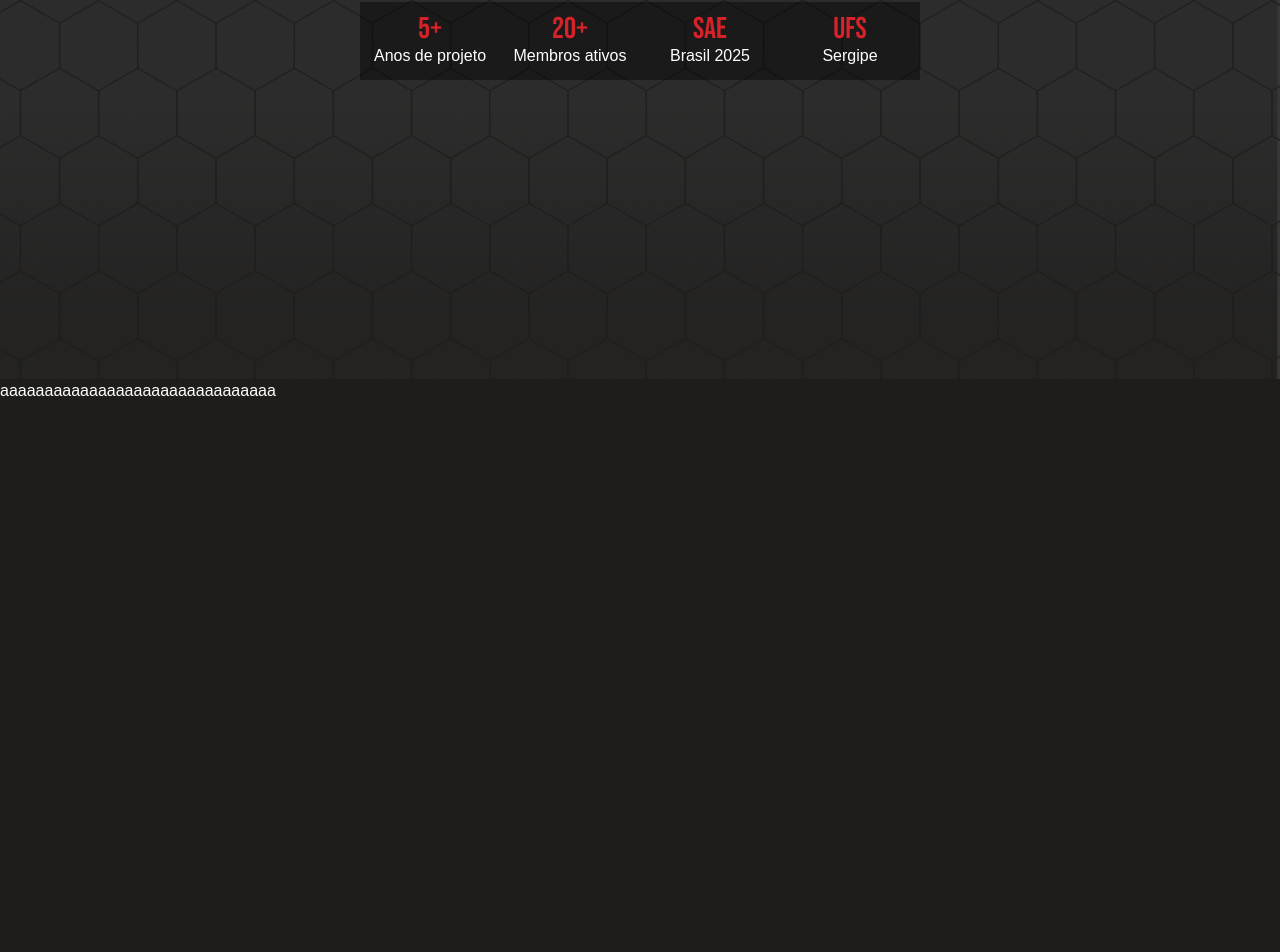
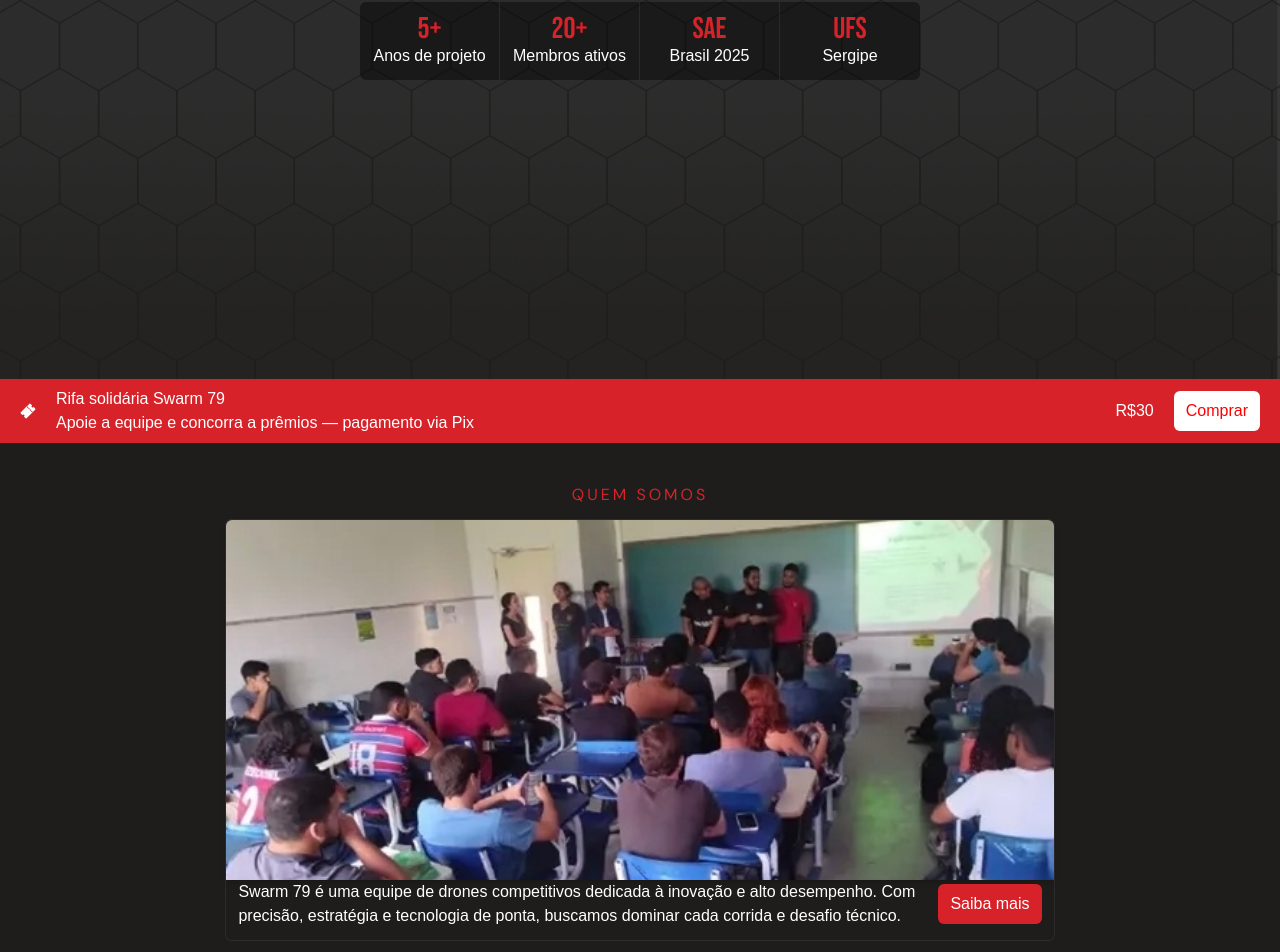
Before and after one commit to david-p-marinho/swarm, a Next.js app: page / in a window 1280 px wide. Shown: the part 421-1373 px from the top of the page. Before the commit the page ends 824 px from the top, so only its background shows below. Built offline with nearby package versions, Linux system fonts and the light colour scheme.

Commit message:
add aboutUs, change styles

```diff
--- a/app/layout.tsx
+++ b/app/layout.tsx
@@ -1,5 +1,5 @@
 import type { Metadata } from "next";
-import { Geist, Geist_Mono, Bebas_Neue, Inter } from "next/font/google";
+import { Geist, Geist_Mono, Bebas_Neue, Inter, DM_Sans } from "next/font/google";
 import "./globals.css";
 
 const geistSans = Geist({
@@ -13,9 +13,14 @@ const geistMono = Geist_Mono({
 });
 
 const bebasNeue = Bebas_Neue({
-  weight: "400", // A Bebas Neue padrão só tem o peso 400
+  weight: "400",
   subsets: ["latin"],
-  variable: "--font-bebas", // Cria uma variável CSS para usarmos depois
+  variable: "--font-bebas",
+});
+
+const dmSans = DM_Sans({
+  subsets: ["latin"],
+  variable: "--font-dm-sans",
 });
 
 const inter = Inter({ subsets: ["latin"] });
@@ -33,7 +38,7 @@ export default function RootLayout({
   return (
     <html
       lang="en"
-      className={`${geistSans.variable} ${geistMono.variable} ${inter.className} ${bebasNeue.variable} h-full antialiased`}
+      className={`${geistSans.variable} ${geistMono.variable} ${inter.className} ${bebasNeue.variable} ${dmSans.variable} h-full antialiased`}
     >
       <body className="min-h-full flex flex-col">{children}</body>
     </html>
--- a/app/page.tsx
+++ b/app/page.tsx
@@ -1,5 +1,8 @@
 import Image from "next/image";
 import Header from "@/components/header";
+import EventCard from "@/components/eventCard";
+import Test from "@/utils/test";
+import AboutUs from "@/components/aboutUs";
 
 export default function Home() {
   return (
@@ -13,25 +16,27 @@ export default function Home() {
           <p style={{ fontSize: 10, letterSpacing: 3, textTransform: 'uppercase' }}>Universidade Federal de Sergipe · Grupo de Estudos, Pesquisa e Inovação</p>
 
           <ul className="flex mt-15">
-            <li className="flex flex-col items-center p-3" style={style.listContainer}>
+            <li className="flex flex-col items-center p-3 rounded-l-md border-r-1 border-r-[#ffffff12]" style={style.listContainer}>
               <p style={style.listTitle}>5+</p>
               <p>Anos de projeto</p>
             </li>
-            <li className="flex flex-col items-center p-3" style={style.listContainer}>
+            <li className="flex flex-col items-center p-3 border-r-1 border-r-[#ffffff12]" style={style.listContainer}>
               <p style={style.listTitle}>20+</p>
               <p>Membros ativos</p>
             </li>
-            <li className="flex flex-col items-center p-3" style={style.listContainer}>
+            <li className="flex flex-col items-center p-3 border-r-1 border-r-[#ffffff12]" style={style.listContainer}>
               <p style={style.listTitle}>SAE</p>
               <p>Brasil 2025</p>
             </li>
-            <li className="flex flex-col items-center p-3" style={style.listContainer}>
+            <li className="flex flex-col items-center p-3 rounded-r-md" style={style.listContainer}>
               <p style={style.listTitle}>UFS</p>
               <p>Sergipe</p>
             </li>
           </ul>
         </div>
-        <p>aaaaaaaaaaaaaaaaaaaaaaaaaaaaaaa</p>
+        <EventCard title={"Rifa solidária Swarm 79"} text={"Apoie a equipe e concorra a prêmios — pagamento via Pix"} value="R$30" />
+        <AboutUs/>
+        <div className="h-[100px]"/>
       </main>
     </div>
   );
--- /dev/null
+++ b/components/aboutUs.tsx
@@ -0,0 +1,22 @@
+import Image from "next/image";
+import Link from "next/link";
+import Title from "./title";
+
+export default function AboutUs() {
+    return (
+        <section className="flex flex-col justify-center items-center mt-10" >
+            <Title content="Quem somos"/>
+
+            <div className="w-[900] h-[435] flex flex-col justify-between items-center rounded-md px-[1]" style={{borderWidth: '0.5px', borderColor: 'rgba(255,255,255,0.07'}}>
+                <Image className="w-full h-[360px] object-cover rounded-t-md shadow-md" src={'/aboutUs.jpeg'} alt="Foto da equipe" height={360} width={900} objectFit="cover" />
+
+                <div className="flex px-3 pb-3 justify-between w-full items-center">
+                    <p className="text-base w-[700px]">
+                        Swarm 79 é uma equipe de drones competitivos dedicada à inovação e alto desempenho. Com precisão, estratégia e tecnologia de ponta, buscamos dominar cada corrida e desafio técnico.
+                    </p>
+                    <Link className="bg-[#D72229] rounded-md px-3 py-2" href={'#'}>Saiba mais</Link>
+                </div>
+            </div>
+        </section>
+    )
+}
--- /dev/null
+++ b/components/eventCard.tsx
@@ -0,0 +1,32 @@
+'use client';
+
+import Test from "@/utils/test";
+import { IoTicket } from "react-icons/io5";
+
+interface cardProps {
+    title: string;
+    text: string;
+    value: string;
+}
+
+export default function EventCard({title, text, value}: cardProps) {
+    return (
+        <div className="flex flex-row justify-between items-center px-5 py-2" style={{width: '100%', backgroundColor: '#D72229'}}>
+            <div className="flex flex-row items-center">
+                <IoTicket className="me-5" />
+
+                <div>
+                    <p>{title}</p>
+                    <p>{text}</p>
+                </div>
+            </div>
+
+            <div className="flex flex-row items-center">
+                <p className="me-5">{value}</p>
+
+                <button className="px-3 py-2 rounded-md" style={{backgroundColor: 'white', color: 'red'}} onClick={Test}>Comprar</button>
+            </div>
+
+        </div>
+    )
+}
--- /dev/null
+++ b/components/title.tsx
@@ -0,0 +1,11 @@
+interface titleProps {
+    content: string
+}
+
+const Title = ({content}: titleProps) => {
+    return(
+        <h2 className="mb-3 tracking-[3px] uppercase text-[#D72229]" style={{fontFamily: 'var(--font-dm-sans)'}}>{content}</h2>
+    )
+}
+
+export default Title
--- a/package.json
+++ b/package.json
@@ -12,7 +12,8 @@
   "dependencies": {
     "next": "16.2.9",
     "react": "19.2.4",
-    "react-dom": "19.2.4"
+    "react-dom": "19.2.4",
+    "react-icons": "^5.6.0"
   },
   "devDependencies": {
     "@tailwindcss/postcss": "^4",
--- /dev/null
+++ b/utils/test.ts
@@ -0,0 +1,5 @@
+const Test = () => {
+    console.log('clicou')
+}
+
+export default Test
```
Also changed, not shown: public/aboutUs.jpeg (added), 1 other file (tests, documents, lock files or other folders).
